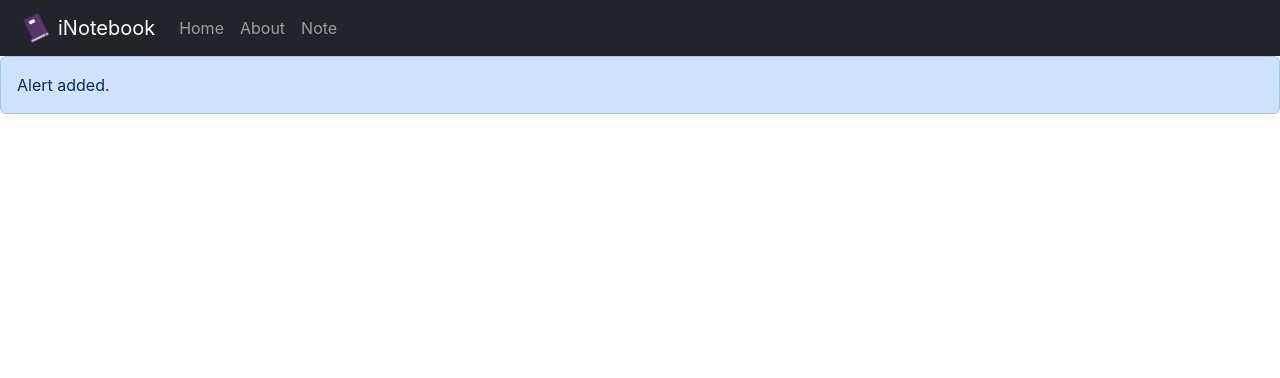
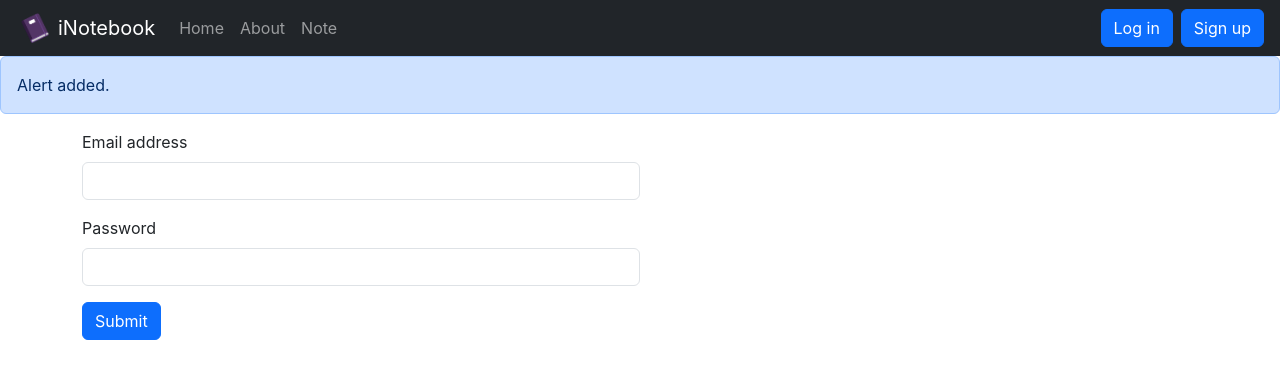
Before and after one commit to sandeepshrestha200/iNotebook, a React (Create React App) app: page /login in a window 1280 px wide. Shown: the top 378 px of the page. Built offline with nearby package versions, Linux system fonts and the light colour scheme.

Commit message:
login created with functionality and redirection same refactors in auth Route #69

```diff
--- a/src/App.js
+++ b/src/App.js
@@ -6,6 +6,8 @@ import About from "./components/About";
 import Note from "./components/Note";
 import NoteState from "./context/notes/NoteState";
 import Alert from "./components/Alert";
+import Login from "./components/Login";
+import Signup from "./components/Signup";
 
 function App() {
   return (
@@ -13,12 +15,14 @@ function App() {
       <NoteState>
         <BrowserRouter>
           <Navbar />
-          <Alert message="Alert added."/>
+          <Alert message="Alert added." />
           <div className="container">
             <Routes>
               <Route exact path="/" element={<Home />} />
               <Route exact path="/about" element={<About />} />
               <Route exact path="/note" element={<Note />} />
+              <Route exact path="/login" element={<Login />} />
+              <Route exact path="/signup" element={<Signup />} />
             </Routes>
           </div>
         </BrowserRouter>
--- /dev/null
+++ b/src/components/Login.js
@@ -0,0 +1,65 @@
+import React, { useState } from "react";
+import { useNavigate } from "react-router-dom";
+
+const Login = () => {
+  const [credentials, setCredentials] = useState({ email: "", password: "" });
+  let history = useNavigate();
+
+  const onChange = (e) => {
+    setCredentials({ ...credentials, [e.target.name]: e.target.value });
+  };
+
+  const handleSubmit = async (e) => {
+    e.preventDefault();
+
+    const credentialsJson = JSON.stringify({
+      email: credentials.email,
+      password: credentials.password,
+    });
+    const response = await fetch(`http://localhost:5000/api/auth/login`, {
+      method: "POST",
+      headers: {
+        "Content-Type": "application/json",
+      },
+      body: credentialsJson,
+    });
+
+    const responseJSON = await response.json();
+    console.log(responseJSON);
+    if (responseJSON.success) {
+      //save the accessToken and redirect
+      localStorage.setItem("accessToken", responseJSON.accessToken);
+      history("/");
+
+      // alert("message: " + responseJSON.message);
+    } else {
+      alert("Error: " + responseJSON.message);
+    }
+  };
+  return (
+    <>
+      <div>
+        <form onSubmit={handleSubmit}>
+          <div className="mb-3">
+            <label htmlFor="email" className="form-label">
+              Email address
+            </label>
+            <input type="email" className="form-control w-50" id="email" onChange={onChange} value={credentials.email} name="email" />
+          </div>
+          <div className="mb-3">
+            <label htmlFor="password" className="form-label">
+              Password
+            </label>
+            <input type="password" className="form-control w-50" id="password" onChange={onChange} value={credentials.password} name="password" />
+          </div>
+
+          <button type="submit" className="btn btn-primary">
+            Submit
+          </button>
+        </form>
+      </div>
+    </>
+  );
+};
+
+export default Login;
--- a/src/components/Navbar.js
+++ b/src/components/Navbar.js
@@ -43,6 +43,15 @@ const Navbar = () => {
                 </Link>
               </li>
             </ul>
+
+            <form className="d-flex" role="search">
+              <Link to="/login" className="btn btn-primary mx-1" role="button">
+                Log in
+              </Link>
+              <Link to="/signup" className="btn btn-primary mx-1" role="button">
+                Sign up
+              </Link>
+            </form>
           </div>
         </div>
       </nav>
--- /dev/null
+++ b/src/components/Signup.js
@@ -0,0 +1,11 @@
+import React from "react";
+
+const Signup = () => {
+  return (
+    <>
+      <div>This is Signup Page.</div>
+    </>
+  );
+};
+
+export default Signup;
```
Also changed, not shown: 1 other file (tests, documents, lock files or other folders).
